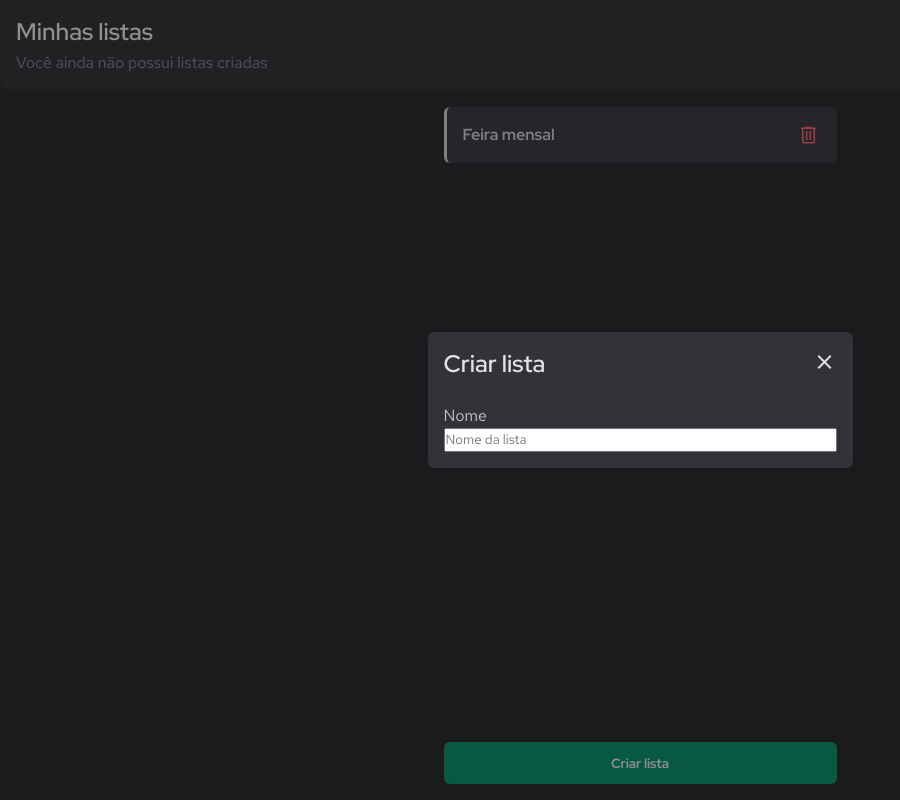
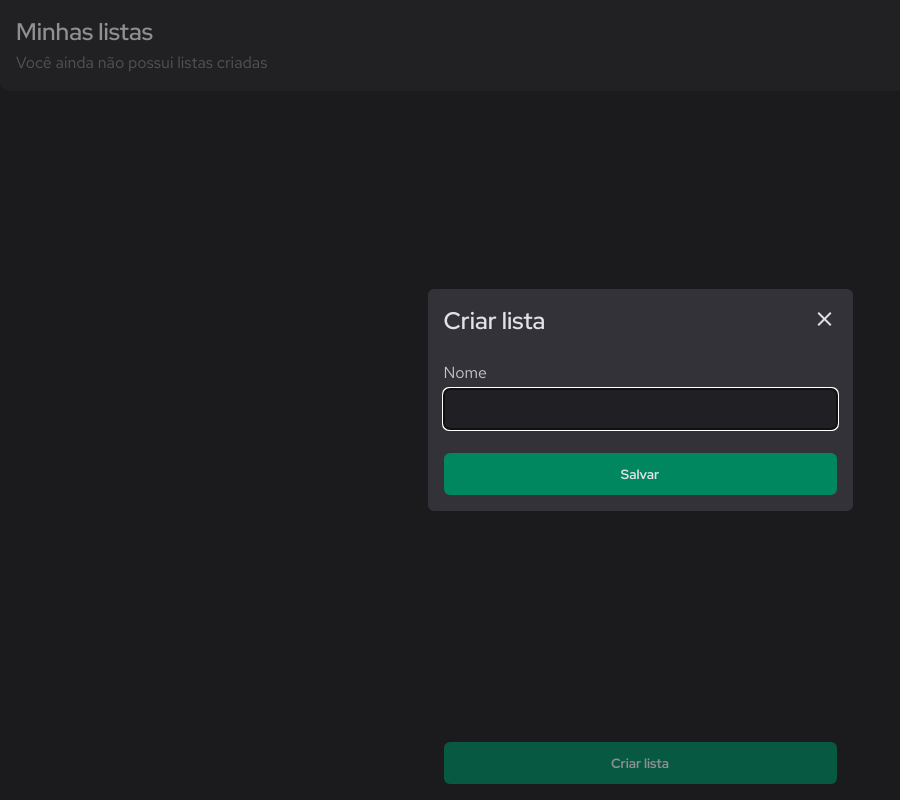
Before and after one commit to marcosvbs/grocery-list, a React (Vite) app: page /my-lists in a window 1280 px wide. Both pictures are taken after a click on the button "Criar lista". Shown: the whole page, without its empty margins (0-900 px from the left). Built offline with nearby package versions, Linux system fonts and the light colour scheme.

Commit message:
add create and delete lists logic

```diff
--- a/src/pages/MyLists/index.tsx
+++ b/src/pages/MyLists/index.tsx
@@ -28,10 +28,28 @@ interface List {
 export function MyLists() {
   const [lists, setLists] = useState<List[]>([]);
   const [isOpen, setIsOpen] = useState(false);
+  const [newListName, setNewListName] = useState<string>("");
 
-  // function handleCreateList(listName: string) {
-  //   setLists([{ id: 1, name: listName }]);
-  // }
+  function handleChangeNewListName(event: React.ChangeEvent<HTMLInputElement>) {
+    setNewListName(event.target.value);
+  }
+
+  function handleCreateNewList() {
+    setLists([
+      {
+        id: lists.length + 1,
+        name: newListName,
+      },
+      ...lists,
+    ]);
+
+    setIsOpen(false);
+    setNewListName("");
+  }
+
+  function handleDeleteList(listId: number) {
+    setLists(lists.filter((list) => list.id !== listId));
+  }
 
   return (
     <PageContainer>
@@ -49,14 +67,18 @@ export function MyLists() {
 
       <ContentContainer>
         <ListsList>
-          <li>
-            <ListCard>
-              <p>Feira mensal</p>
-              <DeleteButton>
-                <span className="material-symbols-outlined">delete</span>
-              </DeleteButton>
-            </ListCard>
-          </li>
+          {lists.map((list) => {
+            return (
+              <li key={list.id}>
+                <ListCard>
+                  <p>{list.name}</p>
+                  <DeleteButton onClick={() => handleDeleteList(list.id)}>
+                    <span className="material-symbols-outlined">delete</span>
+                  </DeleteButton>
+                </ListCard>
+              </li>
+            );
+          })}
         </ListsList>
 
         <CreateListDialog open={isOpen} onClose={() => setIsOpen(false)}>
@@ -72,8 +94,17 @@ export function MyLists() {
 
               <Field className={"listNameField"}>
                 <Label as="p">Nome</Label>
-                <Input name="listName" placeholder="Nome da lista" />
+                <Input
+                  name="listName"
+                  autoFocus
+                  value={newListName}
+                  onChange={handleChangeNewListName}
+                />
               </Field>
+
+              <PrimaryButton onClick={handleCreateNewList}>
+                Salvar
+              </PrimaryButton>
             </DialogPanel>
           </div>
         </CreateListDialog>
--- a/src/pages/MyLists/styles.ts
+++ b/src/pages/MyLists/styles.ts
@@ -83,7 +83,6 @@ export const DeleteButton = styled.button`
   }
 
   .material-symbols-outlined {
-    font-variation-settings: "FILL" 0, "wght" 300, "GRAD" 0, "opsz" 24;
     color: ${(props) => props.theme.error};
   }
 `;
@@ -139,5 +138,21 @@ export const CreateListDialog = styled(Dialog)`
   .listNameField {
     display: flex;
     flex-direction: column;
+
+    gap: 0.25rem;
+
+    input {
+      max-height: 40px;
+
+      padding: 0.75rem;
+
+      background-color: ${(props) => props.theme.background};
+      border: none;
+      border-radius: 6px;
+
+      &::placeholder {
+        color: ${(props) => props.theme["placeholder-text"]};
+      }
+    }
   }
 `;
--- a/src/styles/buttons.ts
+++ b/src/styles/buttons.ts
@@ -15,6 +15,8 @@ const defaultStyles = `
   font-family: "Red Hat Display", sans-serif;
   font-weight: 700;
   font-size: 0.875;
+
+  cursor: pointer;
 `;
 
 export const PrimaryButton = styled.button<ButtonProps>`
--- a/src/styles/links.ts
+++ b/src/styles/links.ts
@@ -21,6 +21,8 @@ const defaultStyles = `
   font-weight: 700;
   font-size: 0.875;
   text-decoration: none;
+
+  cursor: pointer;
 `;
 
 export const PrimaryLink = styled(Link)<LinkProps>`
```
